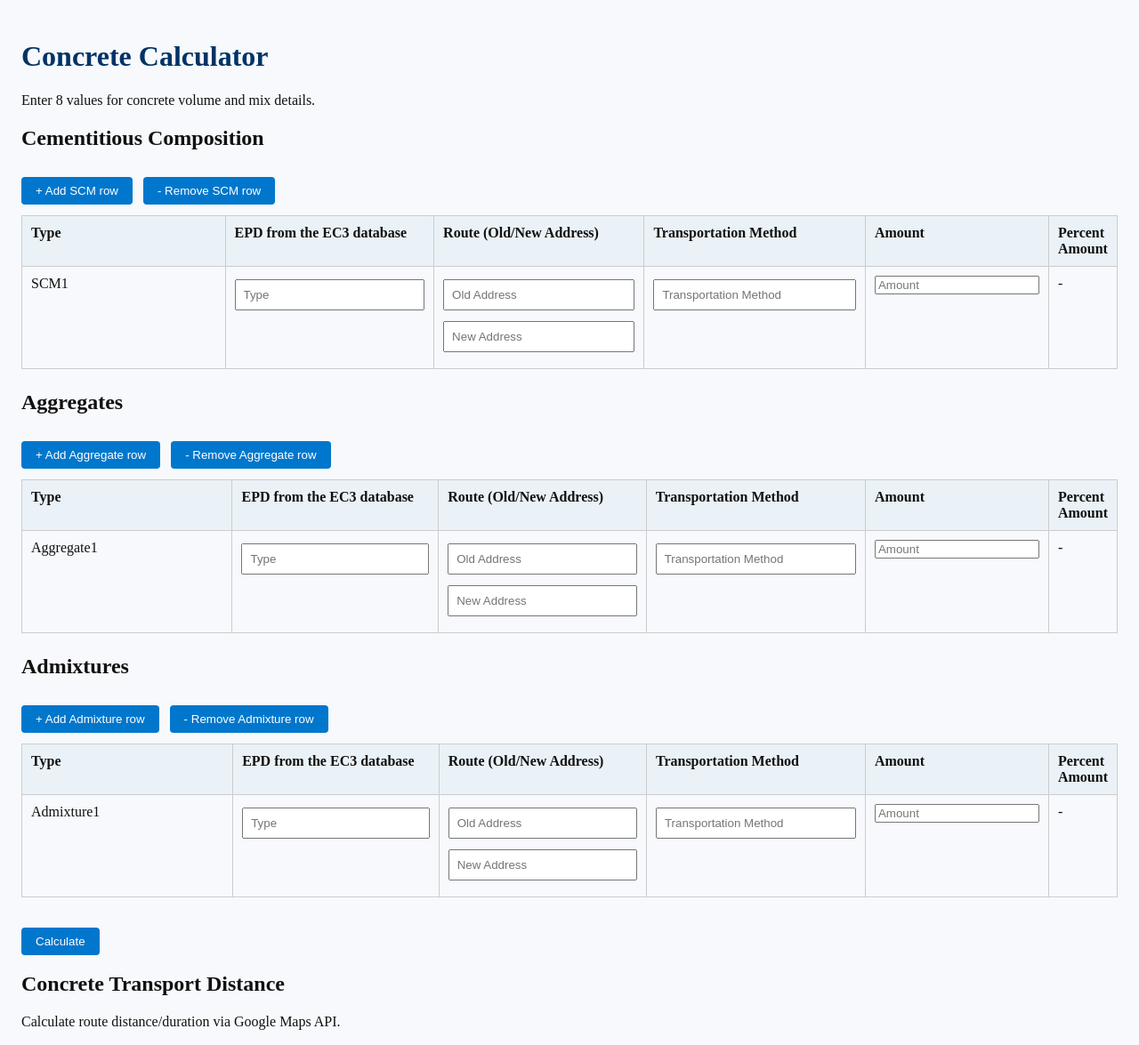
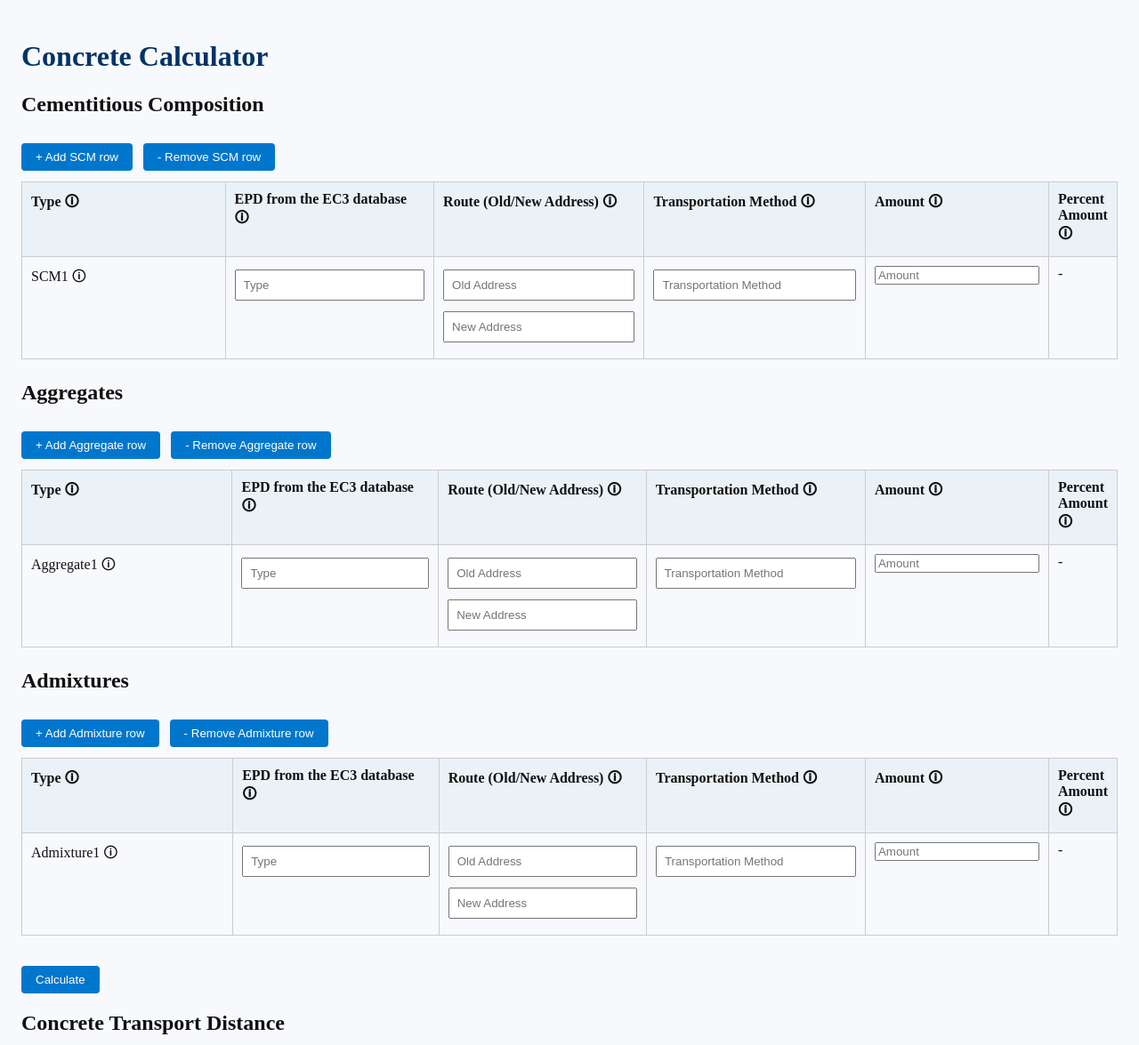
Before and after one commit to espteam206/The-Interactive-Integrator, a Flask app: page / in a window 1280 px wide. Shown: the part 42-1217 px from the top of the page at 89% size. Run offline with Flask 2, Linux system fonts and the light colour scheme.

Commit message:
Add files via upload

```diff
--- a/templates/index.html
+++ b/templates/index.html
@@ -16,8 +16,6 @@
     </nav>
     <main>
       <h1>Concrete Calculator</h1>
-      <p>Enter 8 values for concrete volume and mix details.</p>
-
       <form method="post" action="/">
         <h2>Cementitious Composition</h2>
       <div class="table-controls">
@@ -27,17 +25,17 @@
       <table>
         <thead>
           <tr>
-            <th>Type</th>
-            <th>EPD from the EC3 database</th>
-            <th>Route (Old/New Address)</th>
-            <th>Transportation Method</th>
-            <th>Amount</th>
-            <th>Percent Amount</th>
+            <th>Type <span class="help-widget" title="Material type, e.g., SCM, aggregate, admixture.">🛈</span></th>
+            <th>EPD from the EC3 database <span class="help-widget" title="Environmental Product Database entry for this material.">🛈</span></th>
+            <th>Route (Old/New Address) <span class="help-widget" title="Enter origin/destination addresses for transport distance.">🛈</span></th>
+            <th>Transportation Method <span class="help-widget" title="How this material is transported, e.g., truck or rail.">🛈</span></th>
+            <th>Amount <span class="help-widget" title="Amount in kg or mL depending on material type.">🛈</span></th>
+            <th>Percent Amount <span class="help-widget" title="Material percentage of the total mix.">🛈</span></th>
           </tr>
         </thead>
         <tbody id="scm_rows">
           <tr data-index="1">
-            <td>SCM1</td>
+            <td>SCM1 <span class="help-widget" title="Enter the SCM name for this row. Example: portland cement substitute, Clinoptilolite Zeolite.">🛈</span></td>
             <td><input type="text" name="scm_type_1" placeholder="Type"></td>
             <td>
               <input type="text" name="scm_old_1" placeholder="Old Address"><br>
@@ -58,17 +56,17 @@
       <table>
         <thead>
           <tr>
-            <th>Type</th>
-            <th>EPD from the EC3 database</th>
-            <th>Route (Old/New Address)</th>
-            <th>Transportation Method</th>
-            <th>Amount</th>
-            <th>Percent Amount</th>
+            <th>Type <span class="help-widget" title="Material type, e.g., SCM, aggregate, admixture.">🛈</span></th>
+            <th>EPD from the EC3 database <span class="help-widget" title="Environmental Product Database entry for this material.">🛈</span></th>
+            <th>Route (Old/New Address) <span class="help-widget" title="Enter origin/destination addresses for transport distance.">🛈</span></th>
+            <th>Transportation Method <span class="help-widget" title="How this material is transported, e.g., truck or rail.">🛈</span></th>
+            <th>Amount <span class="help-widget" title="Amount in kg or mL depending on material type.">🛈</span></th>
+            <th>Percent Amount <span class="help-widget" title="Material percentage of the total mix.">🛈</span></th>
           </tr>
         </thead>
         <tbody id="agg_rows">
           <tr data-index="1">
-            <td>Aggregate1</td>
+            <td>Aggregate1 <span class="help-widget" title="Enter the aggregate type for this row. Example: gravel, crushed stone, sand.">🛈</span></td>
             <td><input type="text" name="agg_type_1" placeholder="Type"></td>
             <td>
               <input type="text" name="agg_old_1" placeholder="Old Address"><br>
@@ -89,17 +87,17 @@
       <table>
         <thead>
           <tr>
-            <th>Type</th>
-            <th>EPD from the EC3 database</th>
-            <th>Route (Old/New Address)</th>
-            <th>Transportation Method</th>
-            <th>Amount</th>
-            <th>Percent Amount</th>
+            <th>Type <span class="help-widget" title="Material type, e.g., SCM, aggregate, admixture.">🛈</span></th>
+            <th>EPD from the EC3 database <span class="help-widget" title="Environmental Product Database entry for this material.">🛈</span></th>
+            <th>Route (Old/New Address) <span class="help-widget" title="Enter origin/destination addresses for transport distance.">🛈</span></th>
+            <th>Transportation Method <span class="help-widget" title="How this material is transported, e.g., truck or rail.">🛈</span></th>
+            <th>Amount <span class="help-widget" title="Amount in kg or mL depending on material type.">🛈</span></th>
+            <th>Percent Amount <span class="help-widget" title="Material percentage of the total mix.">🛈</span></th>
           </tr>
         </thead>
         <tbody id="adm_rows">
           <tr data-index="1">
-            <td>Admixture1</td>
+            <td>Admixture1 <span class="help-widget" title="Enter the admixture name for this row. Example: plasticizer, retarder, accelerator.">🛈</span></td>
             <td><input type="text" name="adm_type_1" placeholder="Type"></td>
             <td>
               <input type="text" name="adm_old_1" placeholder="Old Address"><br>
```
